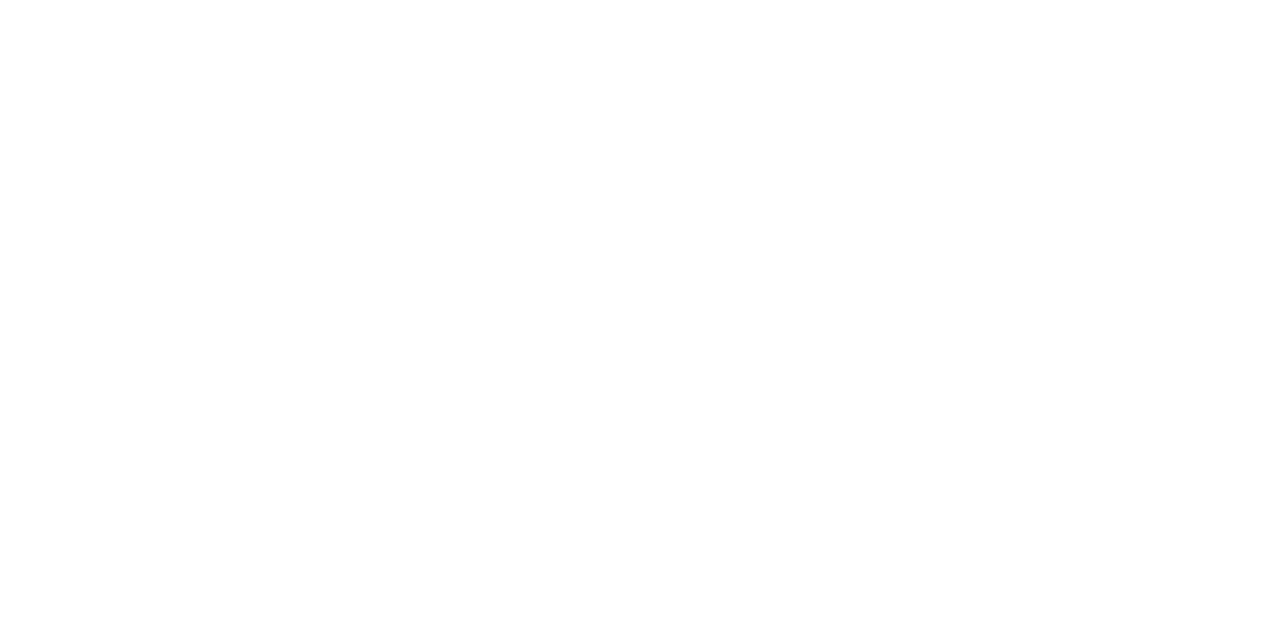
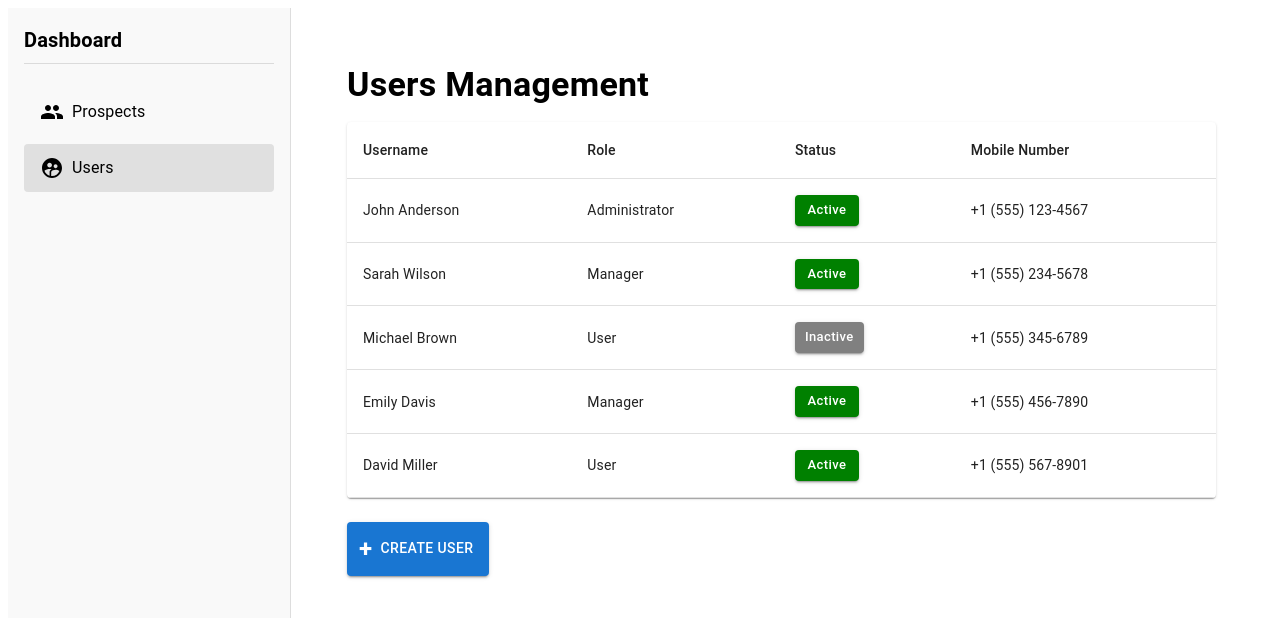
Before and after one commit to lakshmanachimata/fverify_fe, a React (Create React App) app: page /dashboard/users in a window 1280 px wide. Before the commit this address had no page. Shown: the top 618 px of the page. Built offline with nearby package versions, Linux system fonts and the light colour scheme.

Commit message:
added users dashboard

```diff
--- a/src/App.jsx
+++ b/src/App.jsx
@@ -1,14 +1,19 @@
 import React from "react";
 import { BrowserRouter as Router, Routes, Route } from "react-router-dom";
 import SignInScreen from "./components/SignInScreen";
+import DashboardLayout from "./components/DashboardLayout";
 import ProspectsDashboard from "./components/ProspectsDashboard";
+import UsersDashboard from "./components/UsersDashboard";
 
 const App = () => {
   return (
     <Router>
       <Routes>
         <Route path="/" element={<SignInScreen />} />
-        <Route path="/dashboard" element={<ProspectsDashboard />} />
+        <Route path="/dashboard" element={<DashboardLayout />}>
+          <Route path="prospects" element={<ProspectsDashboard />} />
+          <Route path="users" element={<UsersDashboard />} />
+        </Route>
       </Routes>
     </Router>
   );
--- /dev/null
+++ b/src/components/DashboardLayout.jsx
@@ -0,0 +1,64 @@
+import React from "react";
+import { Outlet, Link, useLocation } from "react-router-dom";
+import { Box, List, ListItem, ListItemText, Typography, Divider } from "@mui/material";
+import { People, SupervisedUserCircle } from "@mui/icons-material";
+
+const DashboardLayout = () => {
+  const location = useLocation();
+
+  return (
+    <Box sx={{ display: "flex", height: "100vh" }}>
+      {/* Left Navigation Menu */}
+      <Box
+        sx={{
+          width: "250px",
+          backgroundColor: "#f9f9f9",
+          borderRight: "1px solid #ddd",
+          padding: 2,
+        }}
+      >
+        <Typography variant="h6" fontWeight="bold" gutterBottom>
+          Dashboard
+        </Typography>
+        <Divider sx={{ mb: 2 }} />
+        <List>
+          {/* Prospects Link */}
+          <ListItem
+            button
+            component={Link}
+            to="/dashboard/prospects"
+            sx={{
+              backgroundColor: location.pathname === "/dashboard/prospects" ? "#e0e0e0" : "transparent",
+              borderRadius: "4px",
+              mb: 1,
+            }}
+          >
+            <People sx={{ marginRight: 1 }} />
+            <ListItemText primary="Prospects" />
+          </ListItem>
+
+          {/* Users Link */}
+          <ListItem
+            button
+            component={Link}
+            to="/dashboard/users"
+            sx={{
+              backgroundColor: location.pathname === "/dashboard/users" ? "#e0e0e0" : "transparent",
+              borderRadius: "4px",
+            }}
+          >
+            <SupervisedUserCircle sx={{ marginRight: 1 }} />
+            <ListItemText primary="Users" />
+          </ListItem>
+        </List>
+      </Box>
+
+      {/* Main Content */}
+      <Box sx={{ flex: 1, padding: 3, backgroundColor: "#fff" }}>
+        <Outlet />
+      </Box>
+    </Box>
+  );
+};
+
+export default DashboardLayout;
--- a/src/components/SignInScreen.jsx
+++ b/src/components/SignInScreen.jsx
@@ -25,7 +25,7 @@
 
   const handleSignIn = () => {
     // Add authentication logic here if needed
-    navigate("/dashboard");
+    navigate("/dashboard/prospects"); // Navigate to Prospects Dashboard
   };
 
   return (
--- /dev/null
+++ b/src/components/UsersDashboard.jsx
@@ -0,0 +1,219 @@
+import React, { useState } from "react";
+import {
+  Box,
+  Typography,
+  Table,
+  TableBody,
+  TableCell,
+  TableContainer,
+  TableHead,
+  TableRow,
+  Paper,
+  Button,
+  Dialog,
+  DialogTitle,
+  DialogContent,
+  DialogActions,
+  TextField,
+  Select,
+  MenuItem,
+  FormControl,
+  InputLabel,
+} from "@mui/material";
+
+const UsersDashboard = () => {
+  const [openDialog, setOpenDialog] = useState(false);
+  const [newUser, setNewUser] = useState({
+    username: "",
+    password: "",
+    role: "",
+    status: "",
+    mobileNumber: "",
+  });
+
+  const users = [
+    {
+      username: "John Anderson",
+      role: "Administrator",
+      status: "Active",
+      mobileNumber: "+1 (555) 123-4567",
+    },
+    {
+      username: "Sarah Wilson",
+      role: "Manager",
+      status: "Active",
+      mobileNumber: "+1 (555) 234-5678",
+    },
+    {
+      username: "Michael Brown",
+      role: "User",
+      status: "Inactive",
+      mobileNumber: "+1 (555) 345-6789",
+    },
+    {
+      username: "Emily Davis",
+      role: "Manager",
+      status: "Active",
+      mobileNumber: "+1 (555) 456-7890",
+    },
+    {
+      username: "David Miller",
+      role: "User",
+      status: "Active",
+      mobileNumber: "+1 (555) 567-8901",
+    },
+  ];
+
+  const handleOpenDialog = () => {
+    setOpenDialog(true);
+  };
+
+  const handleCloseDialog = () => {
+    setOpenDialog(false);
+    setNewUser({
+      username: "",
+      password: "",
+      role: "",
+      status: "",
+      mobileNumber: "",
+    });
+  };
+
+  const handleInputChange = (e) => {
+    const { name, value } = e.target;
+    setNewUser((prev) => ({ ...prev, [name]: value }));
+  };
+
+  const handleSaveUser = () => {
+    console.log("New User Data:", newUser);
+    handleCloseDialog();
+  };
+
+  return (
+    <Box sx={{ padding: 4 }}>
+      {/* Header */}
+      <Typography variant="h4" fontWeight="bold" gutterBottom>
+        Users Management
+      </Typography>
+
+      {/* Table */}
+      <TableContainer component={Paper} sx={{ marginTop: 2 }}>
+        <Table>
+          <TableHead>
+            <TableRow>
+              <TableCell>Username</TableCell>
+              <TableCell>Role</TableCell>
+              <TableCell>Status</TableCell>
+              <TableCell>Mobile Number</TableCell>
+            </TableRow>
+          </TableHead>
+          <TableBody>
+            {users.map((user, index) => (
+              <TableRow key={index}>
+                <TableCell>{user.username}</TableCell>
+                <TableCell>{user.role}</TableCell>
+                <TableCell>
+                  <Button
+                    variant="contained"
+                    size="small"
+                    sx={{
+                      backgroundColor:
+                        user.status === "Active" ? "green" : "gray",
+                      color: "white",
+                      textTransform: "none",
+                      pointerEvents: "none",
+                    }}
+                  >
+                    {user.status}
+                  </Button>
+                </TableCell>
+                <TableCell>{user.mobileNumber}</TableCell>
+              </TableRow>
+            ))}
+          </TableBody>
+        </Table>
+      </TableContainer>
+
+      {/* Create User Button */}
+      <Button
+        variant="contained"
+        color="primary"
+        sx={{ marginTop: 3 }}
+        startIcon={<span style={{ fontSize: "1.5rem", fontWeight: "bold" }}>+</span>}
+        onClick={handleOpenDialog}
+      >
+        Create User
+      </Button>
+
+      {/* Create User Dialog */}
+      <Dialog open={openDialog} onClose={handleCloseDialog} fullWidth maxWidth="sm">
+        <DialogTitle>Create New User</DialogTitle>
+        <DialogContent>
+          <TextField
+            fullWidth
+            label="Username"
+            name="username"
+            value={newUser.username}
+            onChange={handleInputChange}
+            margin="normal"
+            variant="outlined"
+          />
+          <TextField
+            fullWidth
+            label="Password"
+            name="password"
+            type="password"
+            value={newUser.password}
+            onChange={handleInputChange}
+            margin="normal"
+            variant="outlined"
+          />
+          <FormControl fullWidth margin="normal">
+            <InputLabel>Role</InputLabel>
+            <Select
+              name="role"
+              value={newUser.role}
+              onChange={handleInputChange}
+              variant="outlined"
+            >
+              <MenuItem value="Administrator">Administrator</MenuItem>
+              <MenuItem value="Manager">Manager</MenuItem>
+              <MenuItem value="User">User</MenuItem>
+            </Select>
+          </FormControl>
+          <FormControl fullWidth margin="normal">
+            <InputLabel>Status</InputLabel>
+            <Select
+              name="status"
+              value={newUser.status}
+              onChange={handleInputChange}
+              variant="outlined"
+            >
+              <MenuItem value="Active">Active</MenuItem>
+              <MenuItem value="Inactive">Inactive</MenuItem>
+            </Select>
+          </FormControl>
+          <TextField
+            fullWidth
+            label="Mobile Number"
+            name="mobileNumber"
+            value={newUser.mobileNumber}
+            onChange={handleInputChange}
+            margin="normal"
+            variant="outlined"
+          />
+        </DialogContent>
+        <DialogActions>
+          <Button onClick={handleCloseDialog} color="secondary">
+            Cancel
+          </Button>
+          <Button onClick={handleSaveUser} variant="contained" color="primary">
+            Save
+          </Button>
+        </DialogActions>
+      </Dialog>
+    </Box>
+  );
+};
+
+export default UsersDashboard;
```
